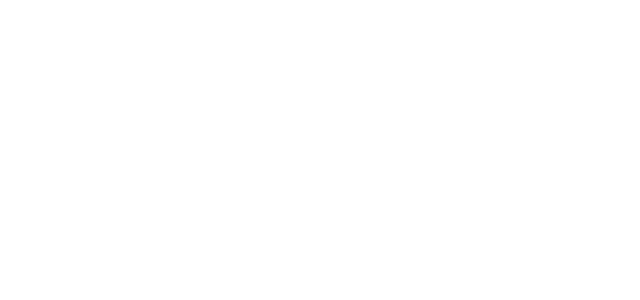
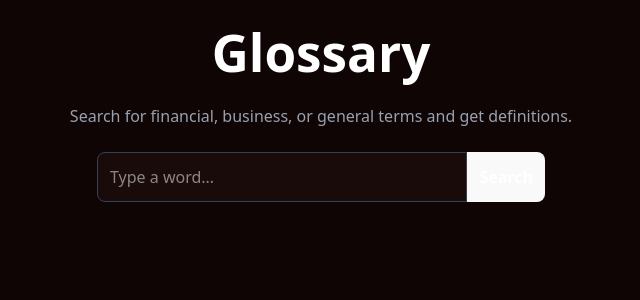
Before and after one commit to Shakshi-Aryal/Investo, a React (Vite) app in the folder frontend/frontend/: page /glossary in a window 1280 px wide. Before the commit this address had no page. Shown: the top 300 px of the page, without its empty margins (319-959 px from the left). Built offline with nearby package versions, Linux system fonts and the light colour scheme.

Commit message:
Glossary working

```diff
--- a/frontend/frontend/src/App.jsx
+++ b/frontend/frontend/src/App.jsx
@@ -4,7 +4,8 @@
 import PasswordReset from "./pages/PasswordReset";
 import Register from "./pages/Register";
 import Dashboard from "./pages/Dashboard";
-import VerifyEmail from "./pages/VerifyEmail"; // ✅ import new page
+import VerifyEmail from "./pages/VerifyEmail";
+import Glossary from "./pages/Glossary"; // ✅ new page
 
 export default function AppRoutes() {
   return (
@@ -25,7 +26,10 @@
         {/* Dashboard */}
         <Route path="/dashboard" element={<Dashboard />} />
 
-        {/* ✅ Email Verification Route */}
+        {/* Glossary Page */}
+        <Route path="/glossary" element={<Glossary />} />
+
+        {/* Email Verification Route */}
         <Route path="/verify-email/:uid/:token" element={<VerifyEmail />} />
 
       </Routes>
--- /dev/null
+++ b/frontend/frontend/src/pages/Glossary.jsx
@@ -0,0 +1,101 @@
+import React, { useState } from "react";
+
+function Glossary() {
+  const [word, setWord] = useState("");
+  const [results, setResults] = useState(null);
+  const [loading, setLoading] = useState(false);
+  const [error, setError] = useState("");
+
+  const handleSearch = async (e) => {
+    e.preventDefault();
+    if (!word.trim()) return;
+
+    setLoading(true);
+    setResults(null);
+    setError("");
+
+    try {
+      const response = await fetch(
+        `https://api.dictionaryapi.dev/api/v2/entries/en/${word}`
+      );
+
+      if (!response.ok) {
+        throw new Error("Word not found!");
+      }
+
+      const data = await response.json();
+      setResults(data[0]); // take the first result
+    } catch (err) {
+      setError(err.message || "Something went wrong");
+    } finally {
+      setLoading(false);
+    }
+  };
+
+  return (
+    <div className="min-h-screen w-full bg-[#0F0505] text-white p-6 flex flex-col items-center">
+      <h1 className="text-4xl font-bold mb-6">Glossary</h1>
+      <p className="text-gray-400 mb-6 text-center max-w-xl">
+        Search for financial, business, or general terms and get definitions.
+      </p>
+
+      {/* Search Form */}
+      <form onSubmit={handleSearch} className="w-full max-w-md flex mb-6">
+        <input
+          type="text"
+          value={word}
+          onChange={(e) => setWord(e.target.value)}
+          placeholder="Type a word..."
+          className="flex-1 p-3 rounded-l-lg bg-[#1A0B0B] text-white outline-none border border-gray-700"
+        />
+        <button
+          type="submit"
+          className="p-3 bg-[#D90A14] rounded-r-lg font-bold hover:bg-[#a8151d] transition-all duration-200"
+        >
+          Search
+        </button>
+      </form>
+
+      {/* Loading */}
+      {loading && <p className="text-gray-400">Loading...</p>}
+
+      {/* Error */}
+      {error && <p className="text-red-500 mb-4">{error}</p>}
+
+      {/* Results */}
+      {results && (
+        <div className="w-full max-w-2xl bg-[#1A0B0B] p-6 rounded-lg shadow-lg space-y-4">
+          <h2 className="text-2xl font-bold text-[#D90A14]">
+            {results.word}
+          </h2>
+
+          {results.phonetics && results.phonetics.length > 0 && (
+            <p className="text-gray-400 italic">
+              {results.phonetics[0].text}
+            </p>
+          )}
+
+          {results.meanings.map((meaning, index) => (
+            <div key={index} className="mb-4">
+              <h3 className="text-lg font-semibold text-gray-300">
+                {meaning.partOfSpeech}
+              </h3>
+              <ul className="list-disc ml-6 mt-1">
+                {meaning.definitions.map((def, i) => (
+                  <li key={i} className="text-gray-200 mb-1">
+                    {def.definition}
+                    {def.example && (
+                      <span className="text-gray-400 italic"> — {def.example}</span>
+                    )}
+                  </li>
+                ))}
+              </ul>
+            </div>
+          ))}
+        </div>
+      )}
+    </div>
+  );
+}
+
+export default Glossary;
--- a/frontend/frontend/src/router.jsx
+++ b/frontend/frontend/src/router.jsx
@@ -4,7 +4,8 @@
 import PasswordReset from "./pages/PasswordReset";
 import Register from "./pages/Register";
 import Dashboard from "./pages/Dashboard";
-import VerifyEmail from "./pages/VerifyEmail"; // ✅ import new page
+import VerifyEmail from "./pages/VerifyEmail";
+import Glossary from "./pages/Glossary"; // ✅ new page
 
 export default function AppRoutes() {
   return (
@@ -25,7 +26,10 @@
         {/* Dashboard */}
         <Route path="/dashboard" element={<Dashboard />} />
 
-          {/* ✅ Email Verification Route */}
+        {/* Glossary Page */}
+        <Route path="/glossary" element={<Glossary />} />
+
+        {/* Email Verification Route */}
         <Route path="/verify-email/:uid/:token" element={<VerifyEmail />} />
 
       </Routes>
```
Lines whose indentation alone changed are shown as unchanged.
